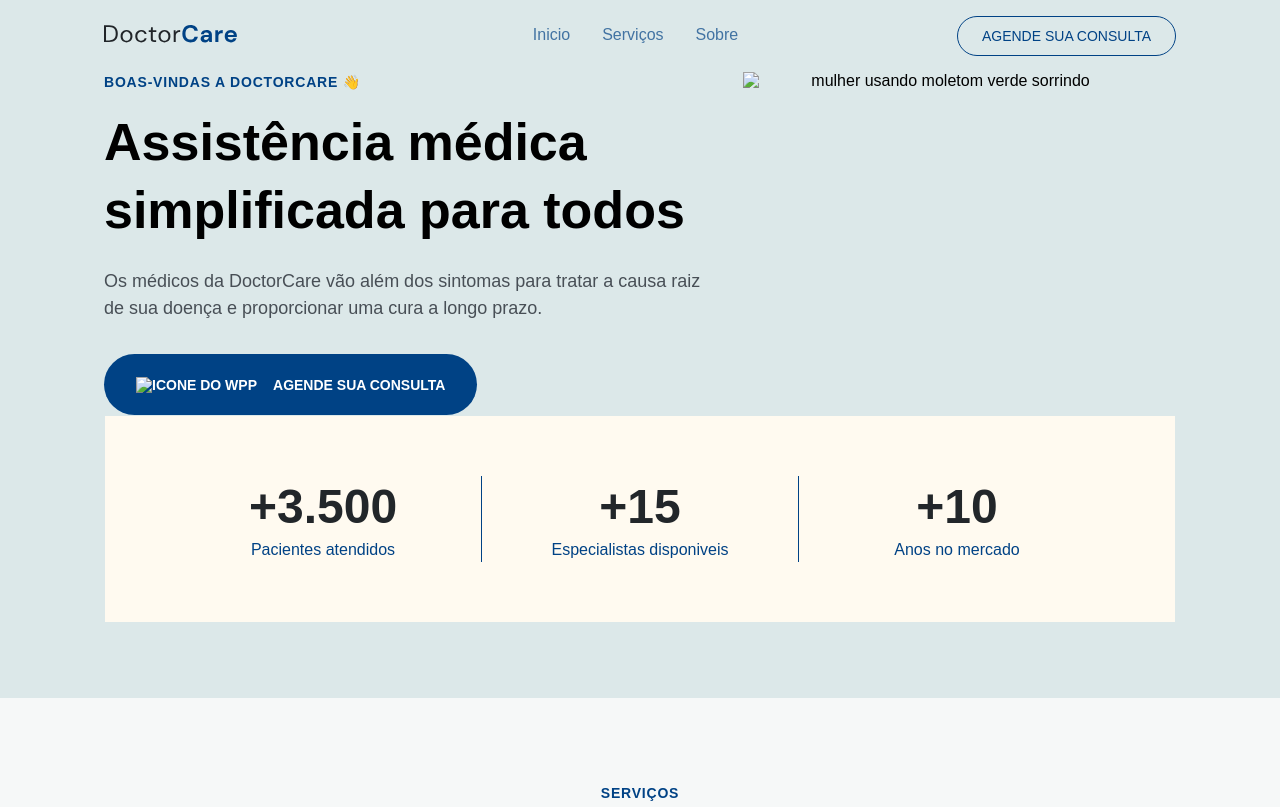
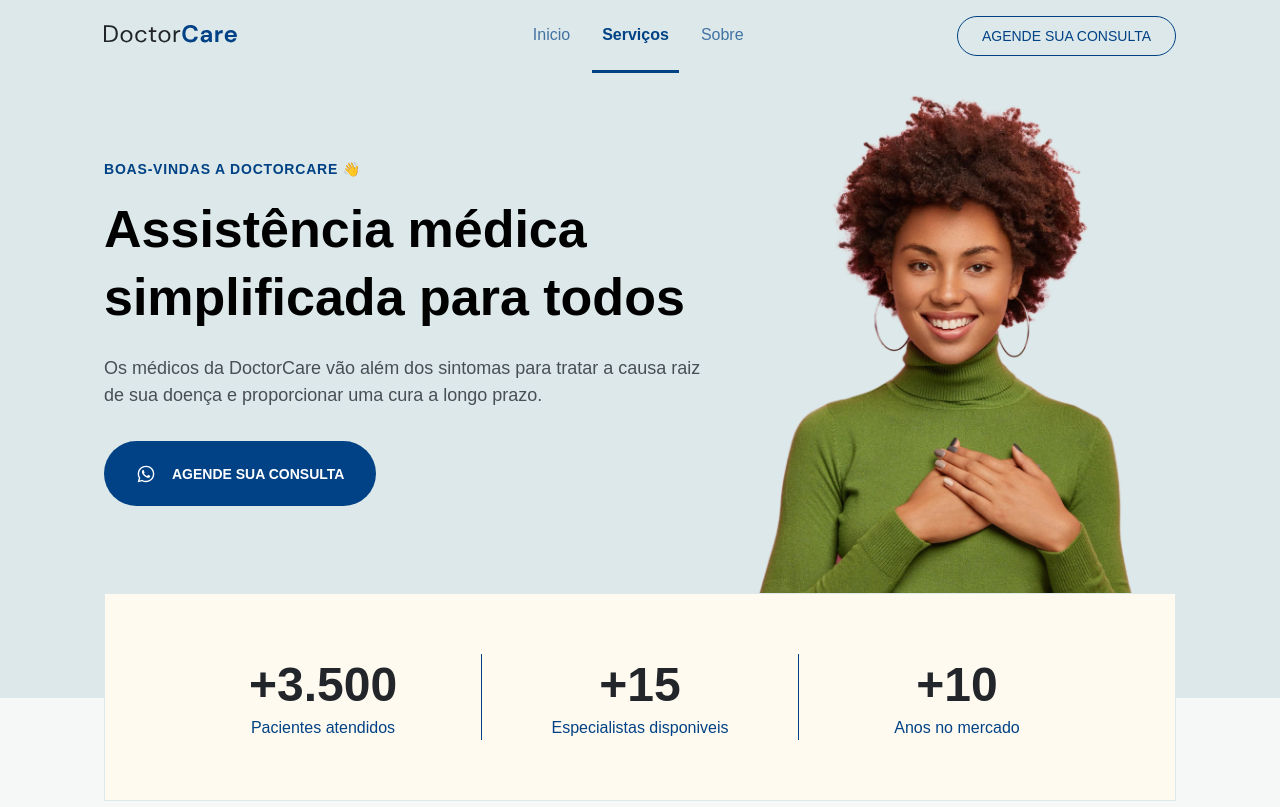
Before and after one commit to cleitonBarros/DoctorCare, a plain HTML site: page index.html in a window 1280 px wide. Shown: the top 807 px of the page. Drawn offline with nearby package versions, Linux system fonts and the light colour scheme; the site is published under a folder, as on GitHub Pages, so addresses that start at the root find nothing.

Commit message:
commit
Atualização

```diff
--- a/index.html
+++ b/index.html
@@ -112,14 +112,14 @@
                 </p>
 
                 <a class="button" href="#contact">
-                    <img src="/assets/img/whatsapp.svg" alt="icone do wpp">
+                    <img src="./assets/img/whatsapp.svg" alt="icone do wpp">
                     Agende sua consulta
                 </a>
                 </div>
             </div>
             <div class="col-b">
 
-                   <img id="img" src="/assets/img/woman.png" alt="mulher usando moletom verde sorrindo">
+                   <img id="img" src="./assets/img/woman.png" alt="mulher usando moletom verde sorrindo">
             </div>
             <div class="stats">
             <div class="stat">
@@ -268,7 +268,7 @@
                 </div>
             </div>
             <div class="col-b">
-                <img src="/assets/img/man.png" alt="homem preto, vestido com moleton bege  sorrindo olhando para o celular" srcset="">
+                <img src="./assets/img/man.png" alt="homem preto, vestido com moleton bege  sorrindo olhando para o celular" srcset="">
             </div>
         </div>
     </section>
@@ -349,6 +349,6 @@
     <!--scrollreveal lib-->
     <script src="https://unpkg.com/scrollreveal"></script>
 
-    <script src="/script/main.js"></script>
+    <script src="./script/main.js"></script>
 </body>
 </html>
```
